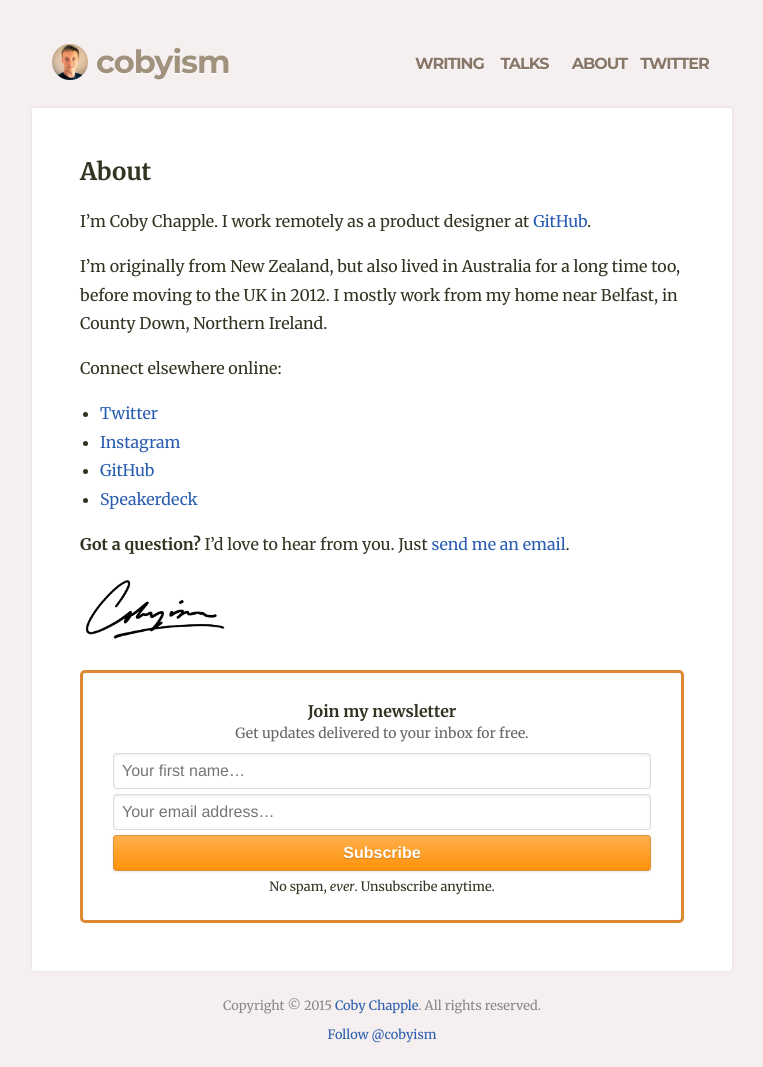
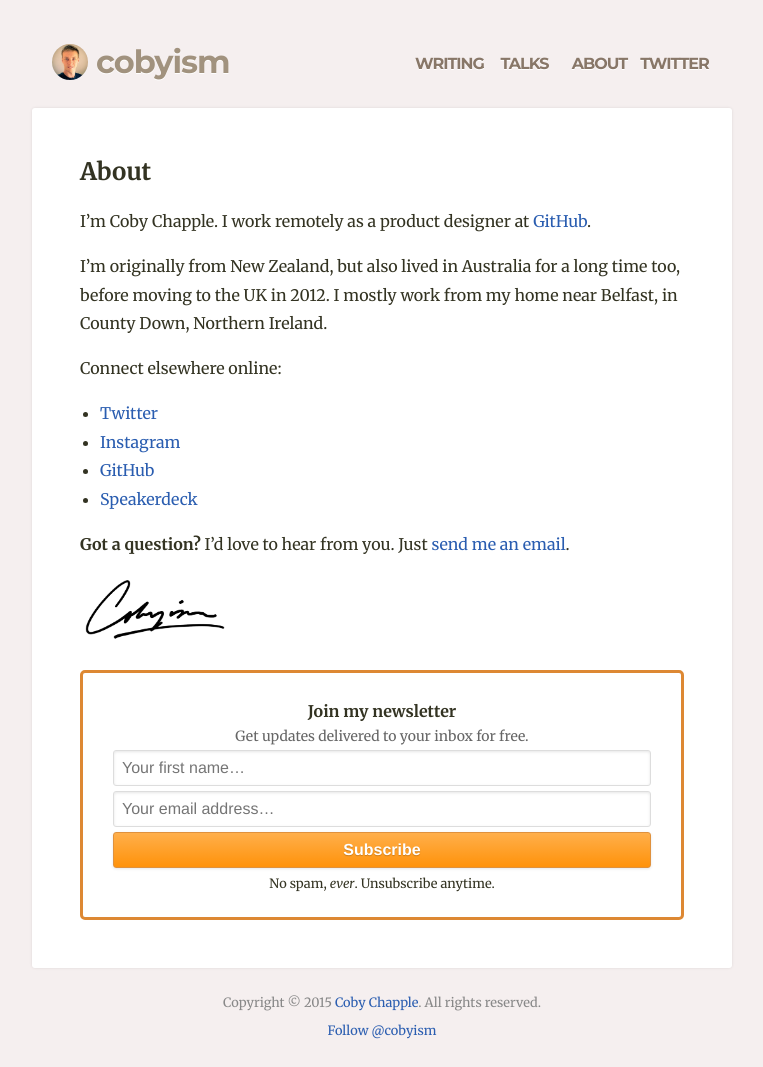
Before and after one commit to cobyism/archived-cobyism.github.io, a Jekyll site: the page built from about/index.md, in a window 1280 px wide. Shown: the whole page, without its empty margins (258-1021 px from the left). Built offline with Jekyll 4.4.1, drawn with Linux system fonts in a browser that asks for light colours; comment, search, counter and statistics services are not loaded.

Commit message:
a couple more small tweaks for small screens

```diff
--- a/public/css/styles.scss
+++ b/public/css/styles.scss
@@ -129,7 +129,7 @@
   box-shadow: 0 0 3px rgba(0,0,0,0.1);
   border-radius: 3px;
   margin: 0 10px;
-  padding: 1em;
+  padding: 1.5em 1em;
   clear: both;
 
   & > h1:first-child,
@@ -175,14 +175,15 @@
 
   .newsletter-form-heading {
     text-align: center;
-    margin: .5em 0 0;
+    margin: .5em 0;
     font-weight: bold;
   }
 
   p {
     font-size: 14px;
-    margin: 0 0 .5em;
+    margin: .5em 0;
     color: #666;
+    line-height: 1em;
   }
 
   input,
@@ -246,7 +247,8 @@
   h3,
   h4,
   p {
-    margin: 0
+    margin: 0;
+    line-height: 1.2em;
   }
 
   .button {
```
